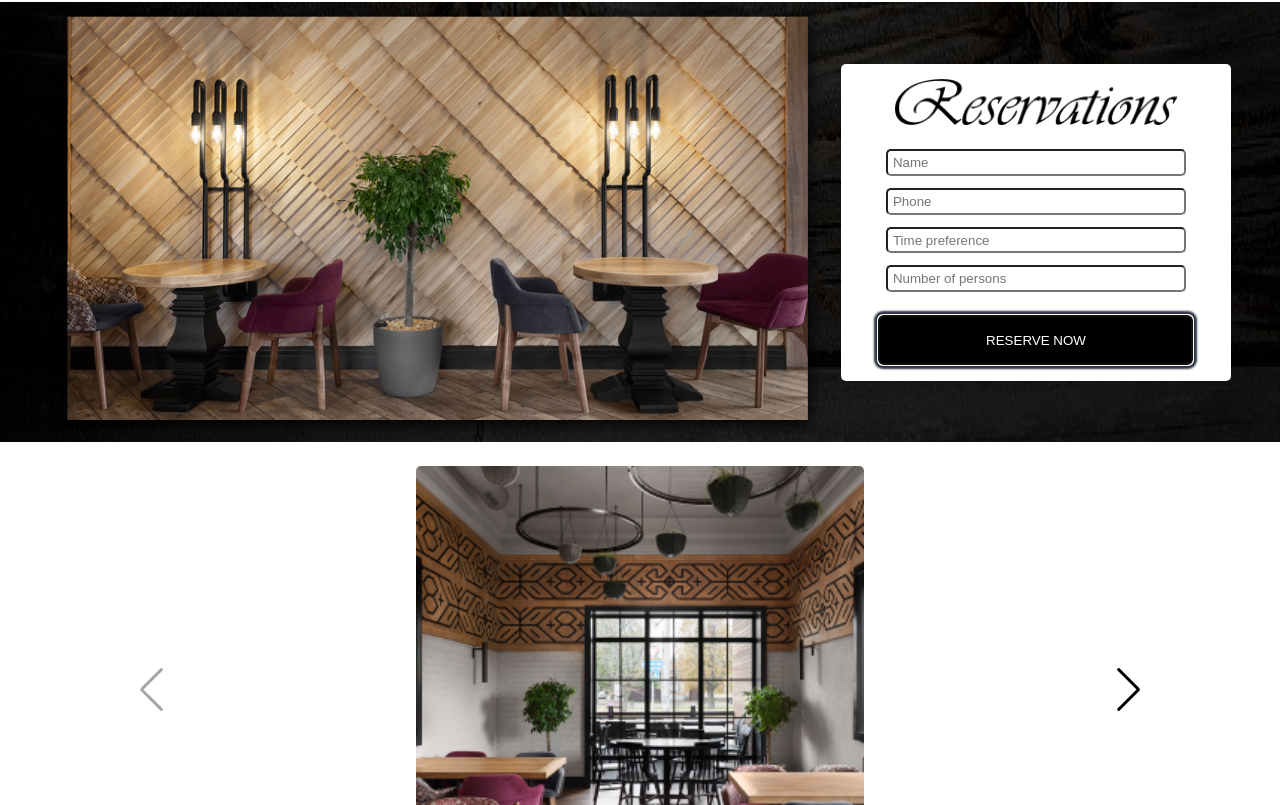
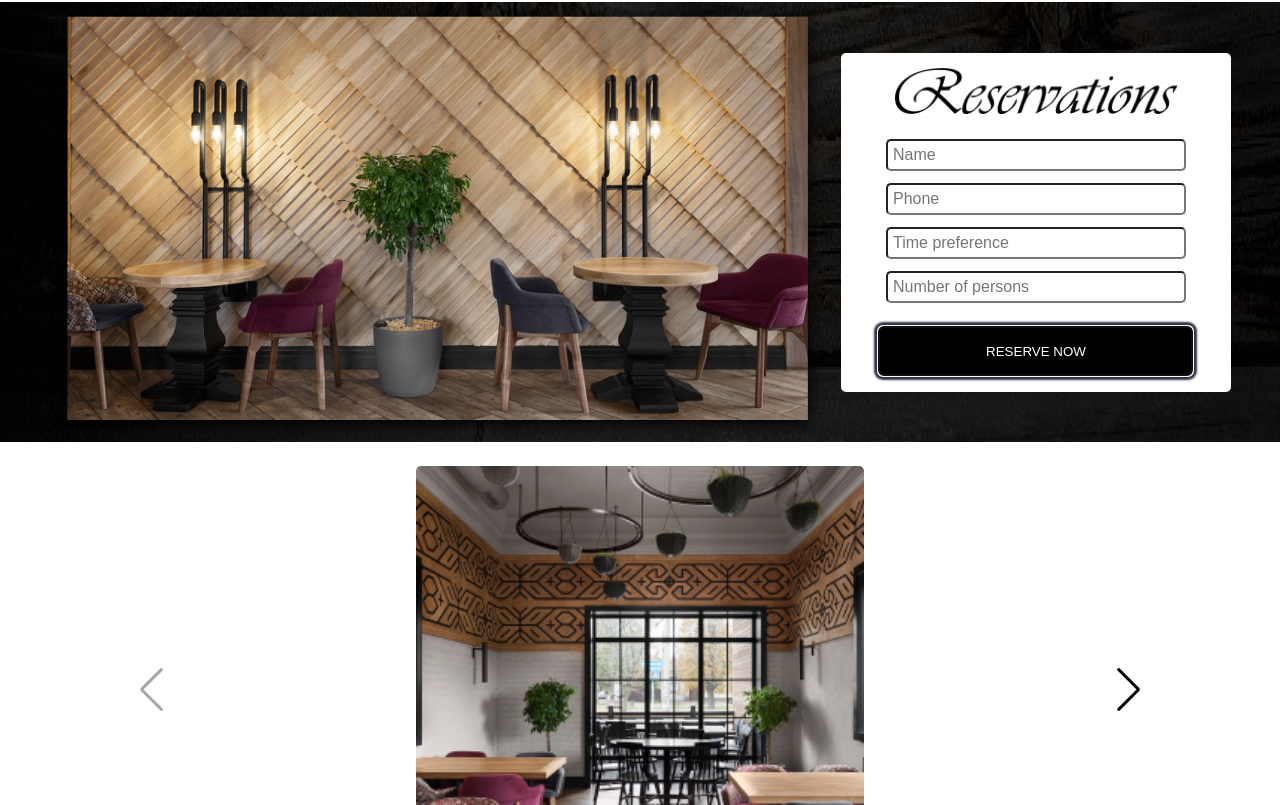
Before and after one commit to ninaTorgunakova/restaurant-project, a React (Create React App) app: page / in a window 1280 px wide. Shown: the part 1955-2760 px from the top of the page. Built offline with nearby package versions, Linux system fonts and the light colour scheme.

Commit message:
Fixed modal

```diff
--- a/src/App.scss
+++ b/src/App.scss
@@ -6,7 +6,7 @@
 
 @font-face {
   font-family: Montserrat;
-  src: url("../public/fonts/montserrat.ttf");
+  src: url('../public/fonts/montserrat.ttf');
 }
 
 li.slick-active {
--- a/src/Gallery/Gallery.scss
+++ b/src/Gallery/Gallery.scss
@@ -1,6 +1,7 @@
 .gallery-block {
   width: 80%;
   margin: auto;
+  z-index: -1;
   @media screen and (max-width: 650px) {
     width: 100%;
   }
--- a/src/Reservation/Reservation.scss
+++ b/src/Reservation/Reservation.scss
@@ -48,6 +48,7 @@
       border-radius: 5px;
       box-sizing: border-box;
       padding-left: 5px;
+      font-size: 100%;
       @media screen and (max-width: 600px) {
         width: 200px;
         height: 2em;
--- a/src/Reservation/Reservation.tsx
+++ b/src/Reservation/Reservation.tsx
@@ -33,10 +33,25 @@ const Reservation = () => {
           <div className='form'>
               <img alt='' className='logo' src='reservation-logo.png'/>
               <div className='input-block'>
-                <input className='field' type='text' placeholder='Name'/>
-                <input className='field' type='text' placeholder='Phone'/>
-                <input className='field' type='text' placeholder='Time preference'/>
-                <input className='field' type='text' placeholder='Number of persons'/>
+                <input className='field'
+                    type='text'
+                    placeholder='Name'
+                    maxLength={30}/>
+                <input className='field'
+                    type='text'
+                    placeholder='Phone'
+                    pattern='/^[\+]?[(]?[0-9]{3}[)]?[-\s\.]?[0-9]{3}[-\s\.]?[0-9]{4,6}$/im'
+                    maxLength={30}/>
+                <input className='field'
+                    type='text'
+                    onFocus={event => { event.preventDefault(); event.target.type='datetime-local' }}
+                    placeholder='Time preference'
+                    min={new Date().toISOString().slice(0, 16)}/>
+                <input className='field'
+                    type='number'
+                    placeholder='Number of persons'
+                    max={50}
+                    min={1}/>
               </div>
               <input autoFocus type='submit' className='button' value='RESERVE NOW' onClick={openModal}/>
           </div>
```
